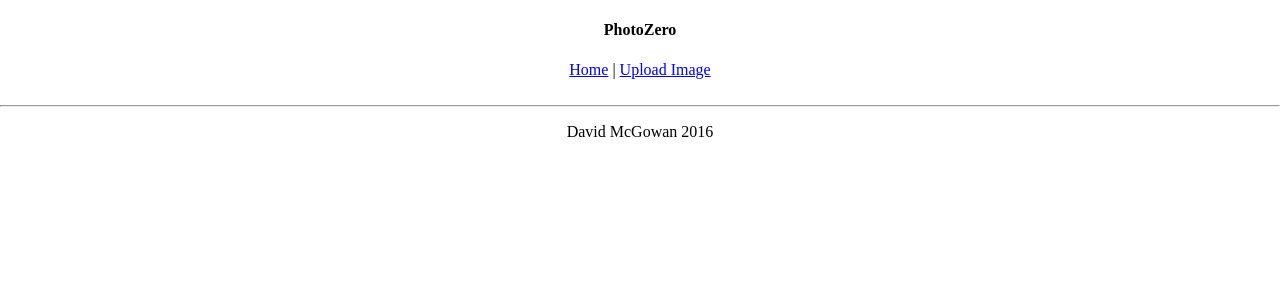
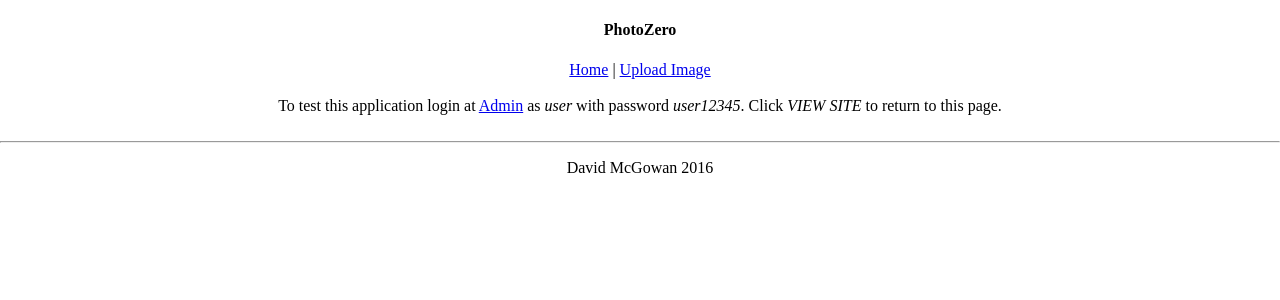
Before and after one commit to davidmcg1985/photozero-digitalocean, a Django app: template timeline/templates/base.html in a window 1280 px wide. Shown: the top 300 px of the page. Run offline with Django 3.2, Linux system fonts and the light colour scheme; the template is opened without the code that fills it, so the values that code supplies are empty; parts of the project's set-up code (start-up, migrations or seed data) failed here and were passed over.

Commit message:
added admin test link

```diff
--- a/photozero/settings/base.py
+++ b/photozero/settings/base.py
@@ -27,7 +27,6 @@ INSTALLED_APPS = [
     'django.contrib.messages',
     'django.contrib.staticfiles',
     'timeline',
-    'storages',
     'imagekit',
 ]
 
--- a/requirements.txt
+++ b/requirements.txt
@@ -1,9 +1,7 @@
-boto==2.39.0
 dj-database-url==0.3.0
 Django==1.9.1
 django-appconf==1.0.1
 django-imagekit==3.3
-django-storages-redux==1.3.1
 gunicorn==19.4.5
 pilkit==1.1.13
 Pillow==2.9.0
--- a/timeline/templates/base.html
+++ b/timeline/templates/base.html
@@ -22,6 +22,8 @@
     <a href="{% url 'timeline:create' %}">Upload Image</a>
 
     <br/><br/>
+    To test this application login at <a href="{% url 'admin:index' %}">Admin</a> as <i>user</i> with password <i>user12345</i>. Click <i>VIEW SITE</i> to return to this page.
+	<br/><br/>
 
 	{% block content %}
 	{% endblock content %}
```
